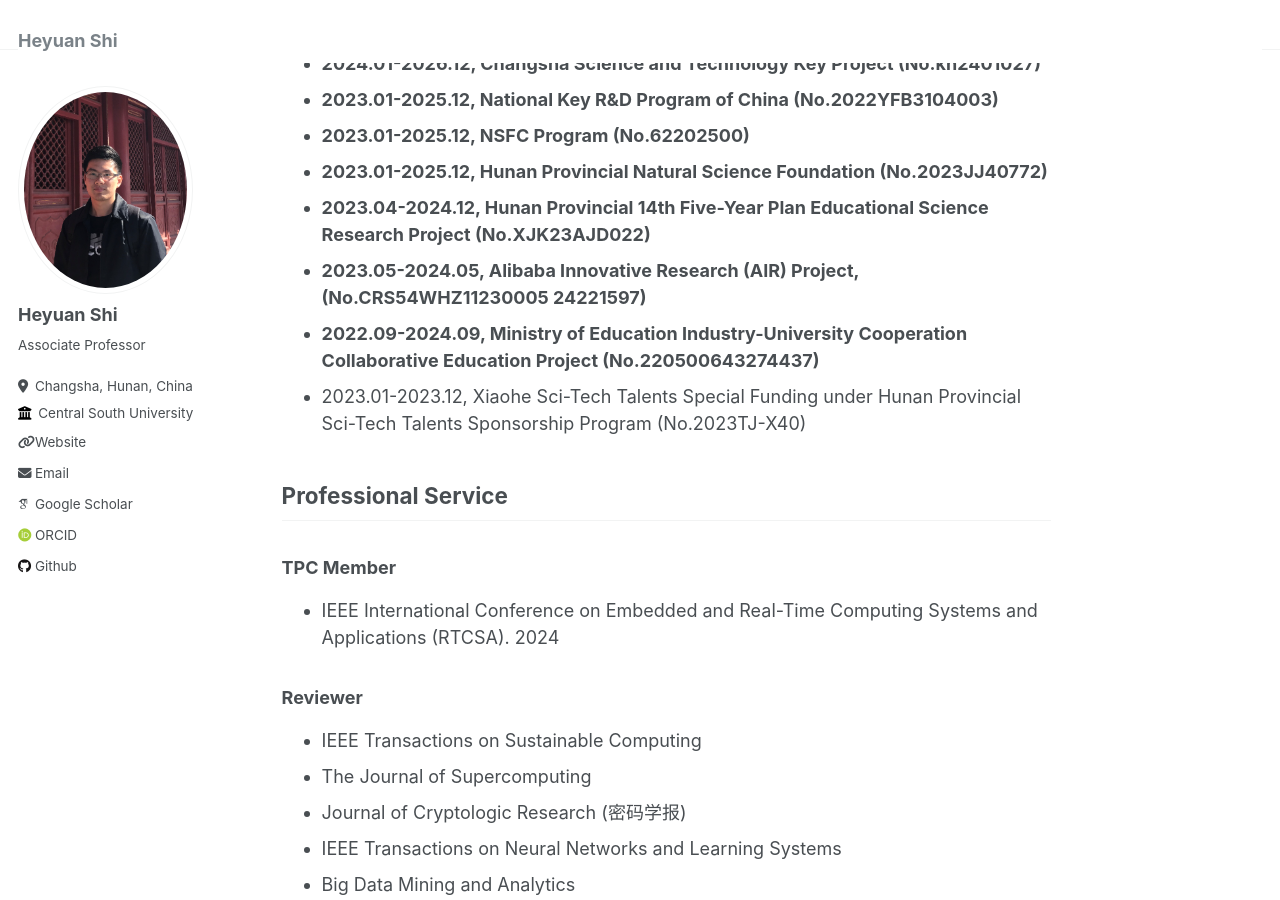
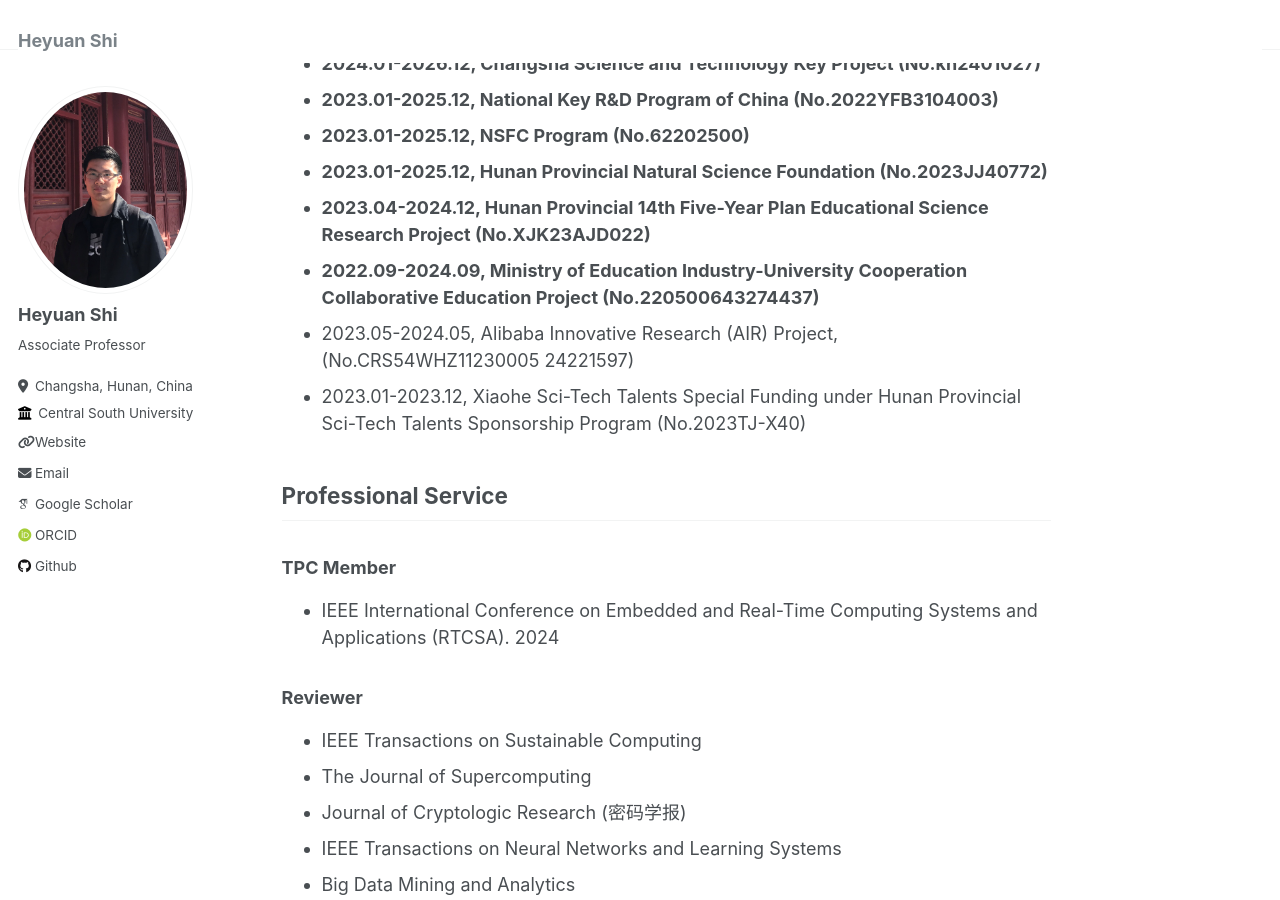
Before and after one commit to shiheyuan/shiheyuan.github.io, a Jekyll site: the page built from _pages/about.md, in a window 1280 px wide and 900 px high, scrolled down 2512 px. Built offline with Jekyll 4.4.1, drawn with Linux system fonts in a browser that asks for light colours; some web fonts are replaced.

```diff
--- a/_pages/about.md
+++ b/_pages/about.md
@@ -46,8 +46,8 @@ Heyuan Shi received the B.S. degree in School of Information Science and Enginee
 - **2023.01-2025.12, NSFC Program (No.62202500)**
 - **2023.01-2025.12, Hunan Provincial Natural Science Foundation (No.2023JJ40772)**
 - **2023.04-2024.12, Hunan Provincial 14th Five-Year Plan Educational Science Research Project (No.XJK23AJD022)**
-- **2023.05-2024.05, Alibaba Innovative Research (AIR) Project, (No.CRS54WHZ11230005 24221597)**
 - **2022.09-2024.09, Ministry of Education Industry-University Cooperation Collaborative Education Project (No.220500643274437)**
+- 2023.05-2024.05, Alibaba Innovative Research (AIR) Project, (No.CRS54WHZ11230005 24221597)
 - 2023.01-2023.12, Xiaohe Sci-Tech Talents Special Funding under Hunan Provincial Sci-Tech Talents Sponsorship Program (No.2023TJ-X40)
 
 ## Professional Service
```
